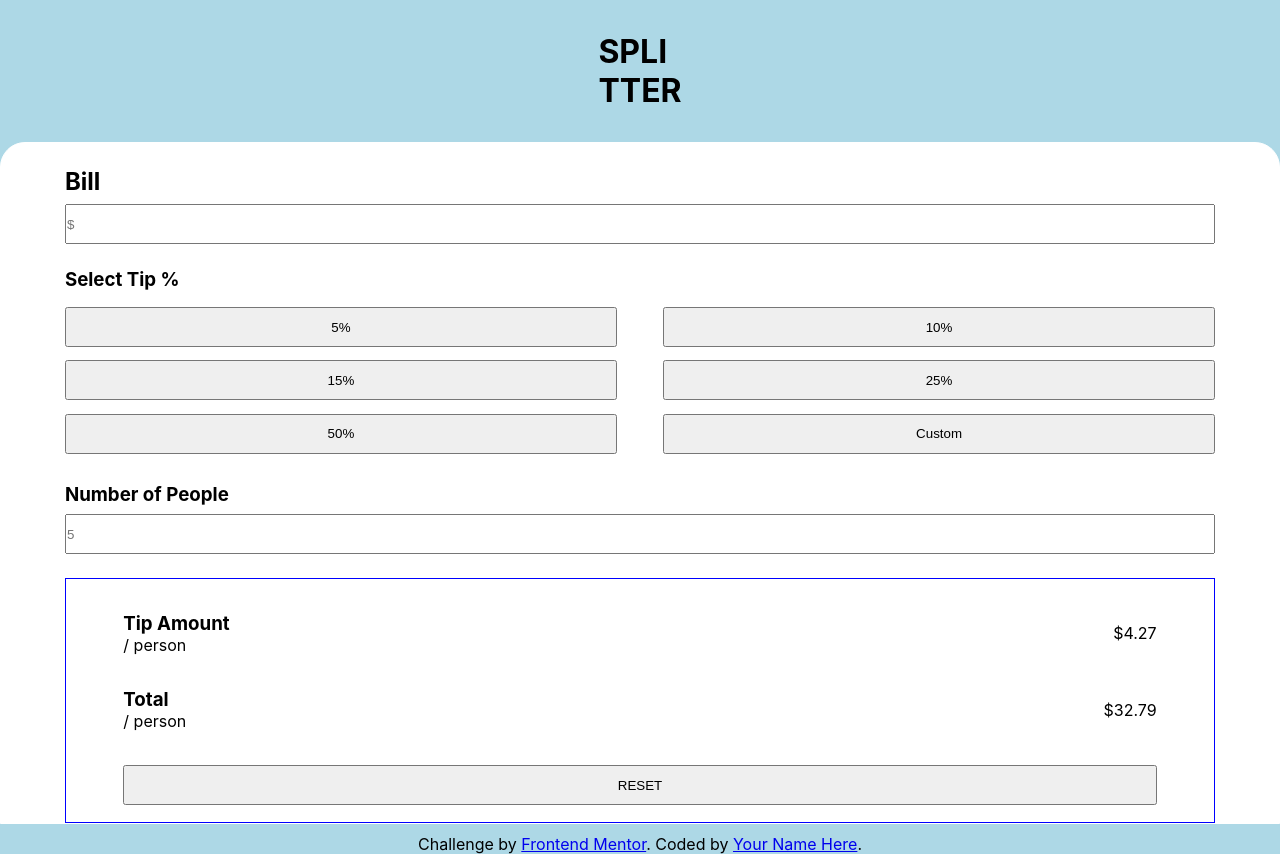
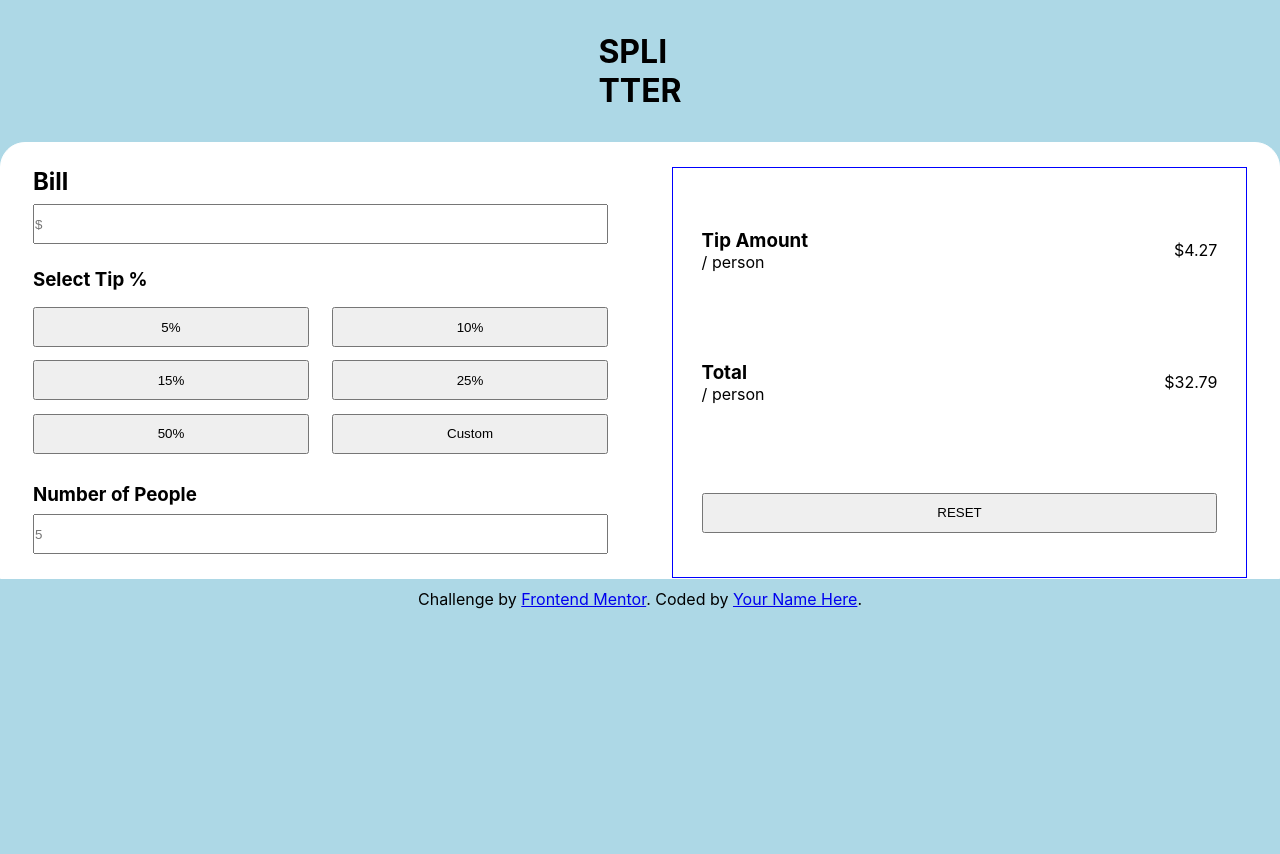
Before and after one commit to Marshnme/Tip-Calculator, a React (Create React App) app: page / in a window 1280 px wide. After the commit the page ends 800 px from the top, so only its background shows below. Built offline with nearby package versions, Linux system fonts and the light colour scheme.

Commit message:
started media query for desktop view

```diff
--- a/src/App.css
+++ b/src/App.css
@@ -4,6 +4,8 @@
 	box-sizing: border-box;
 	/* border:1px solid red; */
 }
+
+
 
 /* MAJOR PARENT STYLES */
 
@@ -31,7 +33,7 @@ main{
 	margin-top:1.5rem;
 	display:flex;
 	flex-flow:column nowrap;
-	height:82vh;
+	height:auto;
 }
 
 /* ////////////////////////// */
@@ -178,3 +180,22 @@ header{
 	margin-top: 10px;
 	text-align: center;
 }
+
+/* 800 PX MEDIA QUERY */
+@media only screen and (min-width: 800px) {
+	.calc-parent{
+		display:flex;
+		flex-flow:row nowrap;
+		justify-content: space-around;
+		width:100%;
+	}
+
+	.left-side{
+		width:45%;
+	}
+
+	.results-parent{
+		width:45%;
+		height:auto;
+	}
+}
--- a/src/App.js
+++ b/src/App.js
@@ -14,7 +14,7 @@ function App() {
         		</header>
         		<main>
           			<div className="calc-parent">
-
+						<div className="left-side">
 							<div className="bill-total-parent">
 								<div className="bill-title">
 									<h2>Bill</h2>
@@ -45,6 +45,7 @@ function App() {
 
 								<div className="party-input-parent">
 									<input className="party-input" placeholder="5"></input>
+								</div>
 							</div>
 						</div>
 
```
Lines whose indentation alone changed are shown as unchanged.
